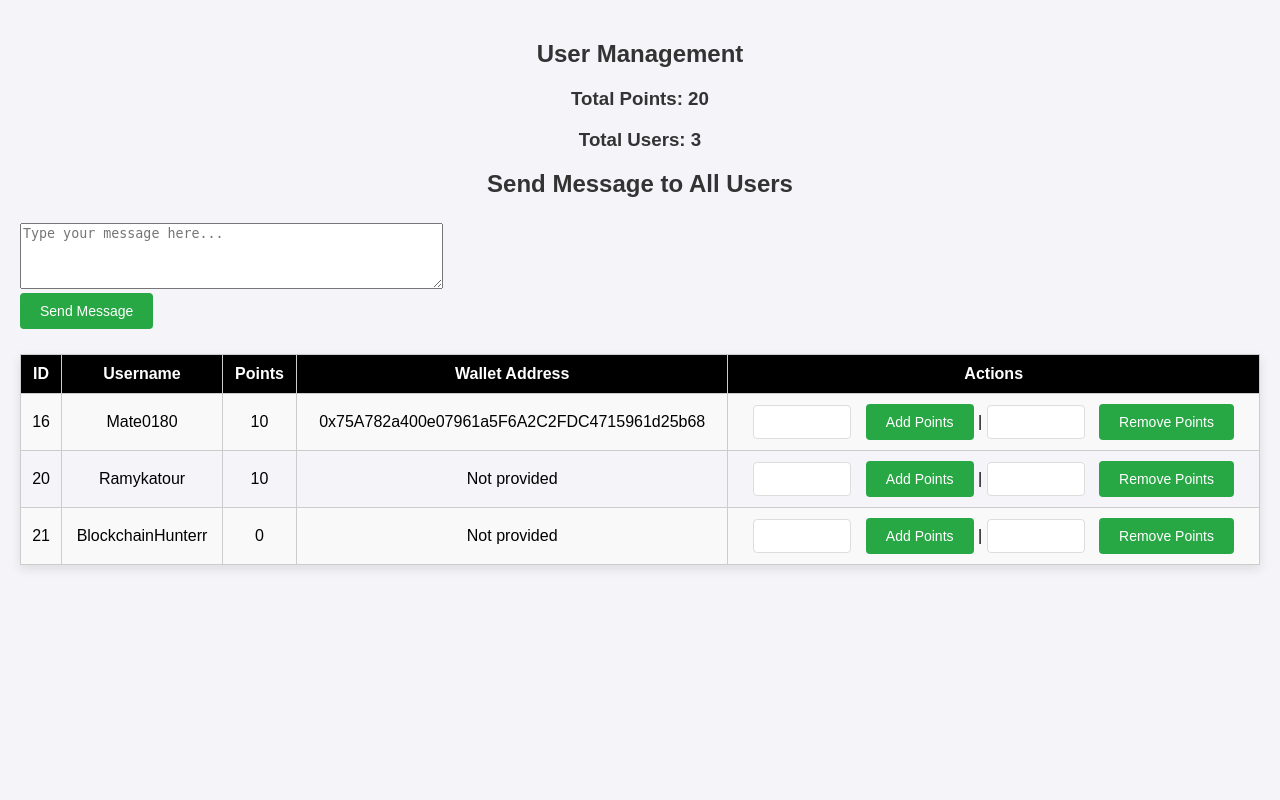
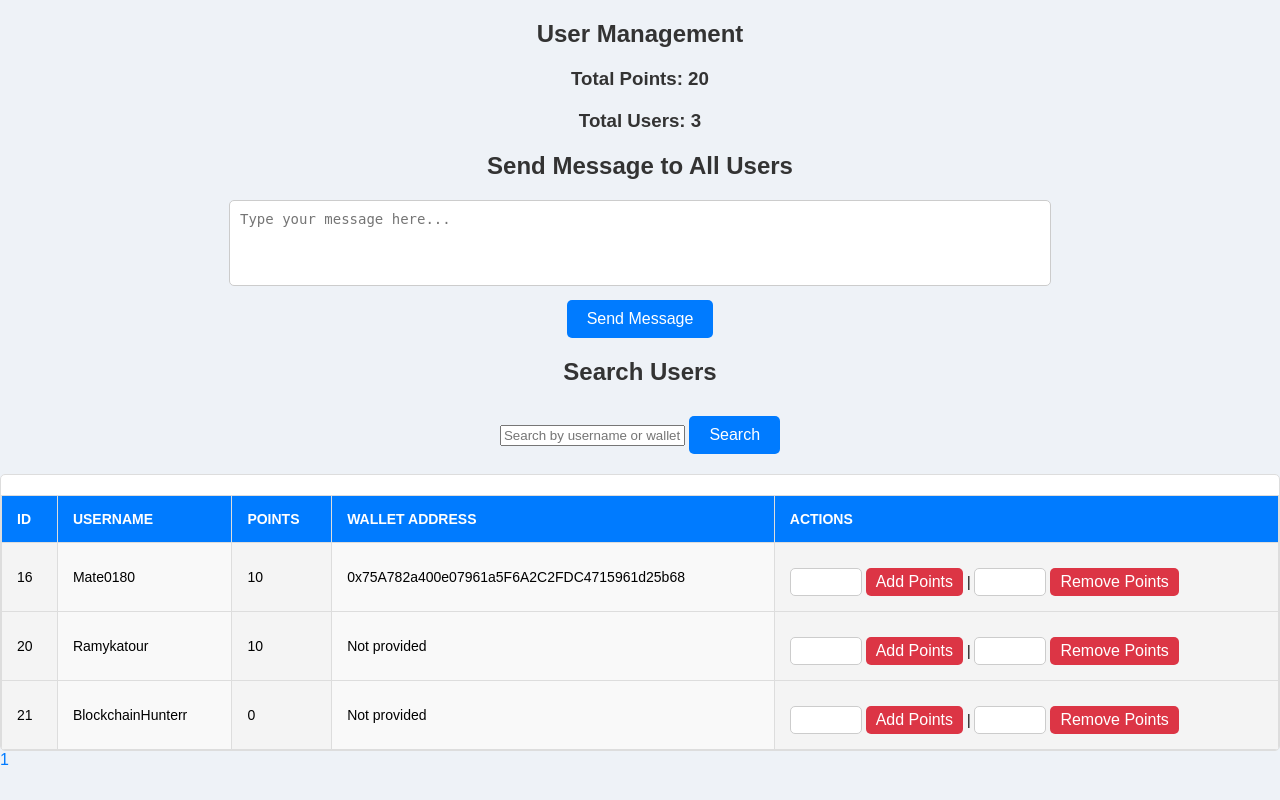
Before and after one commit to Yahia638/Telegram-Airdrop-Referals, a PHP site: page /admin_panel.php in a window 1280 px wide. Run offline with PHP 8.4, Linux system fonts and the light colour scheme; a user stored in the database is signed in; data comes from the database, SQL or seed files in the repository.

Commit message:
add Search user and database limit fix SSL

```diff
--- a/admin_panel.php
+++ b/admin_panel.php
@@ -1,10 +1,13 @@
 <?php
 session_start();
 
+ini_set('display_errors', 1);
+error_reporting(E_ALL);
+
 $host = "localhost";
-$dbname = "lottox";
-$user = "lottox";
-$password = "clPENVSp5pr2b5j";
+$dbname = "database_name";
+$user = "database_user";
+$password = "database_password";
 
 $dsn = "mysql:host=$host;dbname=$dbname";
 try {
@@ -24,25 +27,26 @@ if (isset($_POST['send_message']) && !empty($_POST['message'])) {
     $stmt = $pdo->query("SELECT chat_id FROM users WHERE chat_id IS NOT NULL");
     $users = $stmt->fetchAll(PDO::FETCH_ASSOC);
 
+    $bot_token = 'Your_BOT_API'; // add your bot api here
+    $url = "https://api.telegram.org/bot$bot_token/sendMessage";
     foreach ($users as $user) {
         $chat_id = $user['chat_id'];
-        $bot_token = 'Your_Bot_API'; // add your bot api here
-        $url = "https://api.telegram.org/bot$bot_token/sendMessage";
         $data = [
             'chat_id' => $chat_id,
             'text' => $message
         ];
+        $ch = curl_init();
+        curl_setopt($ch, CURLOPT_URL, $url);
+        curl_setopt($ch, CURLOPT_POST, true);
+        curl_setopt($ch, CURLOPT_POSTFIELDS, http_build_query($data));
+        curl_setopt($ch, CURLOPT_RETURNTRANSFER, true);
+        curl_setopt($ch, CURLOPT_SSL_VERIFYPEER, false);
 
-        $options = [
-            'http' => [
-                'header'  => "Content-type: application/x-www-form-urlencoded\r\n",
-                'method'  => 'POST',
-                'content' => http_build_query($data)
-            ]
-        ];
-
-        $context = stream_context_create($options);
-        file_get_contents($url, false, $context);
+        $response = curl_exec($ch);
+        if (curl_errno($ch)) {
+            echo 'Error: ' . curl_error($ch);
+        }
+        curl_close($ch);
     }
 
     echo "Message sent to all users!";
@@ -66,58 +70,192 @@ if (isset($_POST['action']) && isset($_POST['id']) && isset($_POST['points'])) {
     }
 }
 
-$sql = "SELECT id, username, points, wallet_address FROM users";
-$stmt = $pdo->query($sql);
+$limit = 750;
+$page = isset($_GET['page']) ? (int)$_GET['page'] : 1;
+$offset = ($page - 1) * $limit;
+
+$search = isset($_POST['search']) ? $_POST['search'] : '';
+$search_query = $search ? "WHERE username LIKE :search OR wallet_address LIKE :search" : '';
+
+try {
+    $stmt = $pdo->prepare("SELECT id, username, points, wallet_address FROM users $search_query LIMIT :limit OFFSET :offset");
+    if ($search) {
+        $stmt->bindValue(':search', '%' . $search . '%', PDO::PARAM_STR);
+    }
+    $stmt->bindParam(':limit', $limit, PDO::PARAM_INT);
+    $stmt->bindParam(':offset', $offset, PDO::PARAM_INT);
+    $stmt->execute();
     $users = $stmt->fetchAll(PDO::FETCH_ASSOC);
+
+    $total_users_sql = "SELECT COUNT(id) AS total_users FROM users $search_query";
+    $total_users_stmt = $pdo->prepare($total_users_sql);
+    if ($search) {
+        $total_users_stmt->bindValue(':search', '%' . $search . '%', PDO::PARAM_STR);
+    }
+    $total_users_stmt->execute();
+    $total_users = $total_users_stmt->fetch(PDO::FETCH_ASSOC)['total_users'];
+    $total_pages = ceil($total_users / $limit);
 
     $total_points_sql = "SELECT SUM(points) AS total_points FROM users";
     $total_points_stmt = $pdo->query($total_points_sql);
     $total_points = $total_points_stmt->fetch(PDO::FETCH_ASSOC)['total_points'];
-
-$total_users_sql = "SELECT COUNT(id) AS total_users FROM users";
-$total_users_stmt = $pdo->query($total_users_sql);
-$total_users = $total_users_stmt->fetch(PDO::FETCH_ASSOC)['total_users'];
+} catch (PDOException $e) {
+    echo "Error: " . $e->getMessage();
+    exit();
+}
 ?>
-
 <!DOCTYPE html>
 <html lang="en">
 <head>
     <meta charset="UTF-8">
     <meta name="viewport" content="width=device-width, initial-scale=1.0">
     <title>Admin Panel</title>
-    <link rel="stylesheet" href="style.css">
 		    <style>
 body {
-            font-family: Arial, sans-serif;
-            background-color: #f4f4f9;
+    font-family: 'Arial', sans-serif;
+    background-color: #eef2f7;
     margin: 0;
+    padding: 0;
+}
+
+.container {
+    max-width: 1200px;
+    margin: 20px auto;
     padding: 20px;
+    background-color: #ffffff;
+    box-shadow: 0 4px 8px rgba(0, 0, 0, 0.1);
+    border-radius: 10px;
 }
+
 h2, h3 {
     color: #333;
+    text-align: center;
+    margin-bottom: 20px;
 }
+
+form {
+    margin-bottom: 20px;
+    text-align: center;
+}
+
+form textarea {
+    width: 90%;
+    max-width: 800px;
+    padding: 10px;
+    border: 1px solid #ccc;
+    border-radius: 5px;
+    font-size: 14px;
+    resize: none;
+}
+
+form button {
+    background-color: #007bff;
+    color: #fff;
+    border: none;
+    padding: 10px 20px;
+    border-radius: 5px;
+    cursor: pointer;
+    font-size: 16px;
+    margin-top: 10px;
+}
+
+form button:hover {
+    background-color: #0056b3;
+}
+
 table {
     width: 100%;
     border-collapse: collapse;
     margin-top: 20px;
 }
+
 table, th, td {
-            border: 1px solid #ccc;
+    border: 1px solid #ddd;
 }
+
 th, td {
-            padding: 10px;
-            text-align: center;
+    padding: 15px;
+    text-align: left;
+    font-size: 14px;
 }
+
 th {
-            background-color: #000000;
+    background-color: #007bff;
     color: #fff;
+    text-transform: uppercase;
+    cursor: pointer;
 }
+
+td {
+    background-color: #f9f9f9;
+}
+
+td:nth-child(odd) {
+    background-color: #f4f4f4;
+}
+
 a {
+    color: #007bff;
     text-decoration: none;
-            color: #007bff;
 }
+
 a:hover {
     text-decoration: underline;
+}
+
+td form {
+    display: flex;
+    gap: 5px;
+    align-items: center;
+    justify-content: center;
+}
+
+td form input {
+    width: 60px;
+    padding: 5px;
+    border: 1px solid #ccc;
+    border-radius: 5px;
+    font-size: 14px;
+}
+
+td form button {
+    background-color: #28a745;
+    color: #fff;
+    border: none;
+    padding: 5px 10px;
+    border-radius: 5px;
+    cursor: pointer;
+}
+
+td form button:hover {
+    background-color: #218838;
+}
+
+td form button:nth-child(3) {
+    background-color: #dc3545;
+}
+
+td form button:nth-child(3):hover {
+    background-color: #c82333;
+}
+
+.table-container {
+    overflow-x: auto;
+    max-height: 500px;
+    margin-top: 20px;
+    border: 1px solid #ddd;
+    border-radius: 5px;
+    background-color: #ffffff;
+}
+
+.table-container table {
+    min-width: 1000px;
+}
+
+.table-container thead th {
+    position: sticky;
+    top: 0;
+    z-index: 2;
 }
     </style>
 </head>
@@ -126,20 +264,32 @@ $total_users = $total_users_stmt->fetch(PDO::FETCH_ASSOC)['total_users'];
     <h2>User Management</h2>
     <h3>Total Points: <?php echo $total_points; ?></h3>
     <h3>Total Users: <?php echo $total_users; ?></h3>
+
     <h2>Send Message to All Users</h2>
     <form method="POST" action="admin_panel.php">
         <textarea name="message" rows="4" cols="50" placeholder="Type your message here..." required></textarea>
         <br>
         <button type="submit" name="send_message">Send Message</button>
     </form>
+
+    <h2>Search Users</h2>
+    <form method="POST" action="admin_panel.php">
+        <input type="text" name="search" placeholder="Search by username or wallet address" value="<?php echo htmlspecialchars($search); ?>">
+        <button type="submit">Search</button>
+    </form>
+
+    <div class="table-container">
         <table>
+            <thead>
                 <tr>
-            <th>ID</th>
-            <th>Username</th>
-            <th>Points</th>
+                    <th onclick="sortTable(0)">ID</th>
+                    <th onclick="sortTable(1)">Username</th>
+                    <th onclick="sortTable(2)">Points</th>
                     <th>Wallet Address</th>
                     <th>Actions</th>
                 </tr>
+            </thead>
+            <tbody>
                 <?php foreach ($users as $user): ?>
                     <tr>
                         <td><?php echo $user['id']; ?></td>
@@ -161,7 +311,38 @@ $total_users = $total_users_stmt->fetch(PDO::FETCH_ASSOC)['total_users'];
                         </td>
                     </tr>
                 <?php endforeach; ?>
+            </tbody>
         </table>
+    </div>
+
+    <div class="pagination">
+        <?php for ($i = 1; $i <= $total_pages; $i++): ?>
+            <a href="?page=<?php echo $i; ?>"><?php echo $i; ?></a>
+        <?php endfor; ?>
+    </div>
+
+<script>
+    function sortTable(columnIndex) {
+        const table = document.querySelector("table");
+        const rows = Array.from(table.rows).slice(1);
+        const isAscending = table.getAttribute("data-sort-order") === "asc";
+
+        rows.sort((rowA, rowB) => {
+            const cellA = rowA.cells[columnIndex].innerText.trim();
+            const cellB = rowB.cells[columnIndex].innerText.trim();
+
+            if (!isNaN(cellA) && !isNaN(cellB)) {
+                return isAscending ? cellA - cellB : cellB - cellA;
+            }
+
+            return isAscending ? cellA.localeCompare(cellB) : cellB.localeCompare(cellA);
+        });
+
+        table.setAttribute("data-sort-order", isAscending ? "desc" : "asc");
+
+        rows.forEach(row => table.tBodies[0].appendChild(row));
+    }
+</script>
 
 </body>
 </html>
```
Lines whose indentation alone changed are shown as unchanged.
